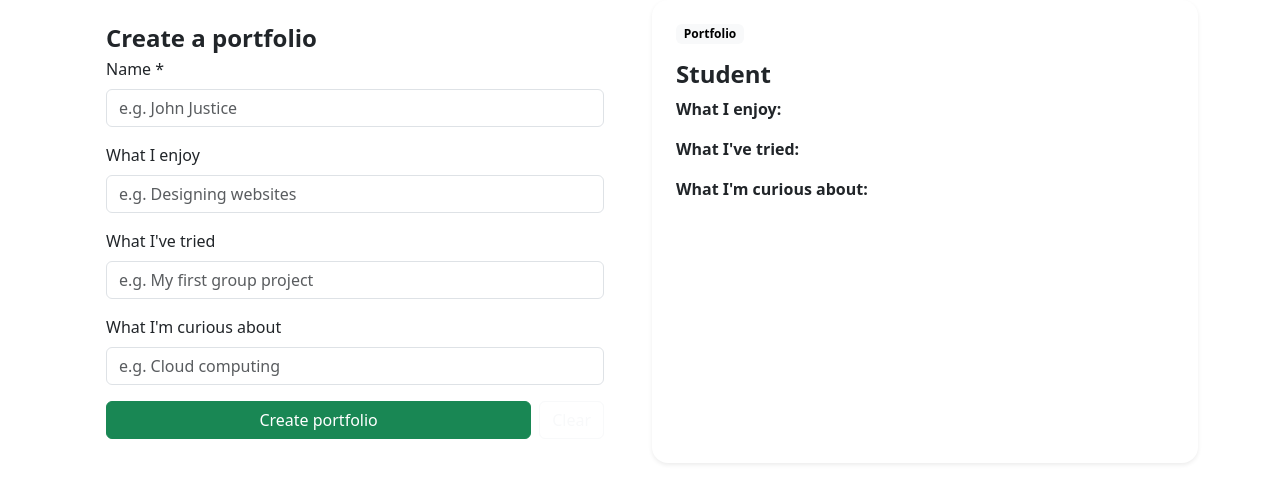
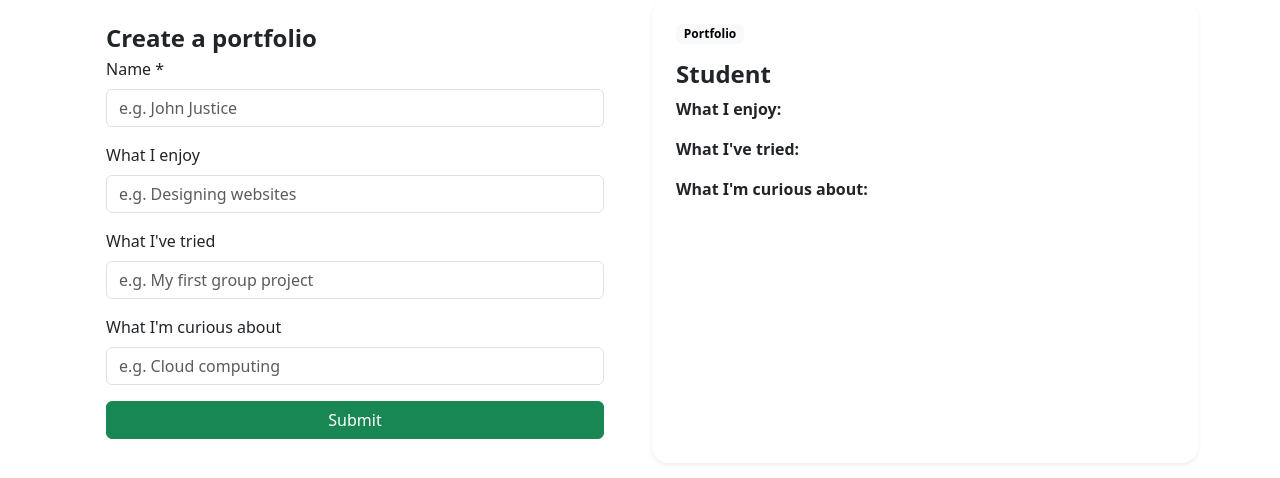
Before and after one commit to PatchayaPon/GROUP-TERM-PROJECT, a plain HTML site: page index.html in a window 1280 px wide. Drawn offline with nearby package versions, Linux system fonts and the light colour scheme.

Commit message:
javascript add display, protfolio #1

```diff
--- a/index.html
+++ b/index.html
@@ -30,8 +30,7 @@
                         <input class="form-control mb-3" id="curious" required   placeholder="e.g. Cloud computing">
                         <p class="form-error small mb-2" id="profile-error" role="alert"></p>
                         <div class="d-flex gap-2">
-                            <button class="btn btn-success flex-grow-1" type="submit">Create portfolio</button>
-                            <button class="btn btn-outline-light" type="reset">Clear</button>
+                            <button class="btn btn-success flex-grow-1" type="submit">Submit</button>
                         </div>
                     </form>
 
```
